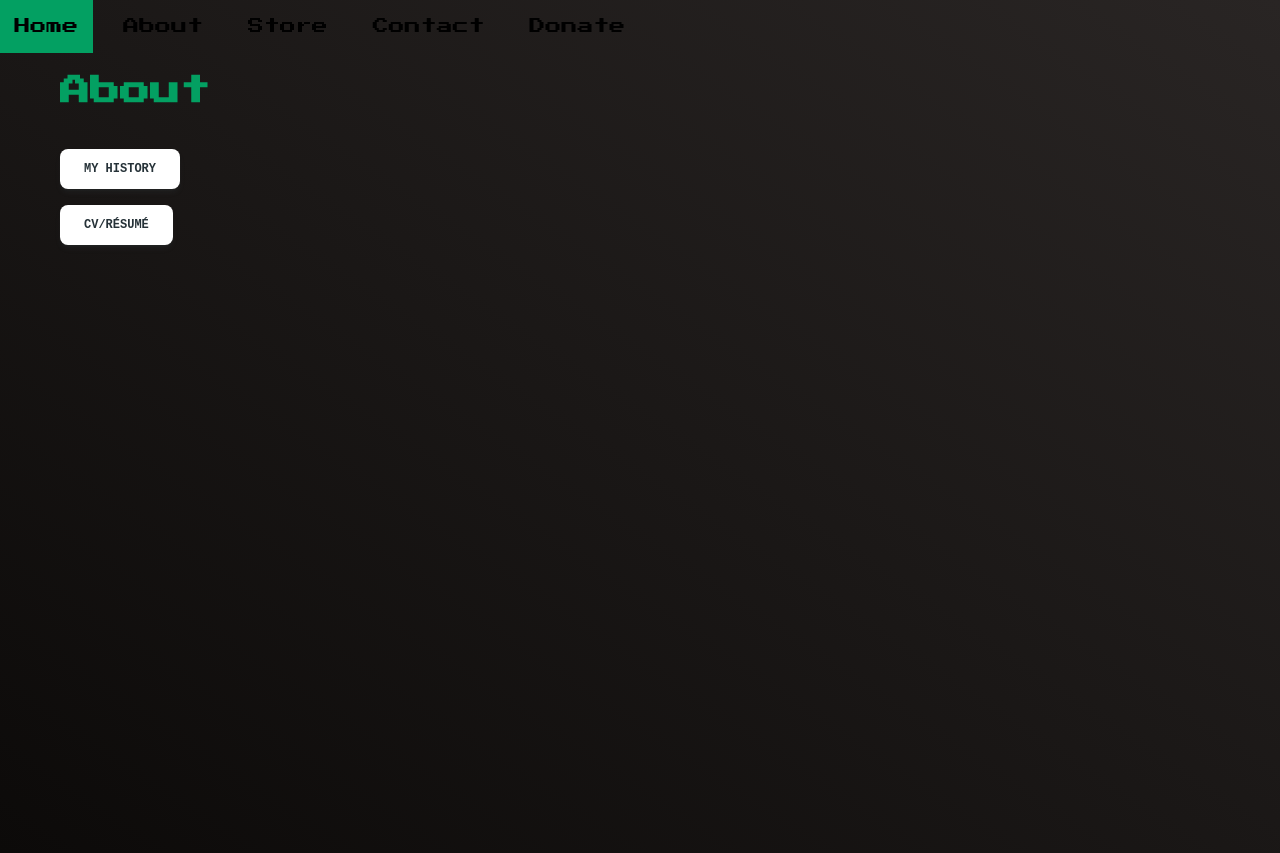
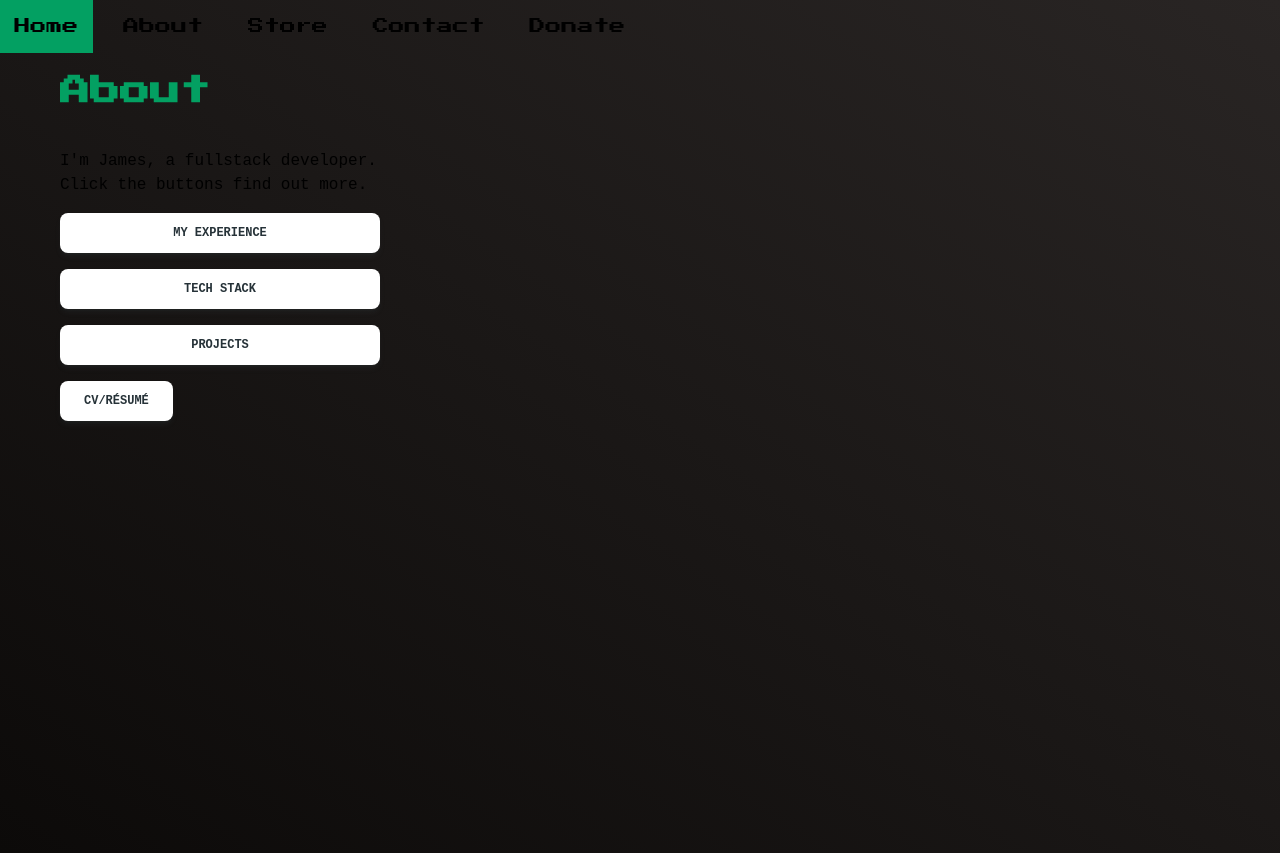
Before and after one commit to jamoowen/Portfolio-Next, a Next.js app: page /about in a window 1280 px wide. Built offline with nearby package versions, Linux system fonts and the light colour scheme.

Commit message:
home, contact and about are all working with the basic necessary features

```diff
--- /dev/null
+++ b/public/text/about.jsx
@@ -0,0 +1,51 @@
+const Experience = <>I have extensive commercial experience as a backend developer primarily using Python and SQL. During my current tenure, I have worked on my company's proprietary data modeling software,
+  developing new features in an agile environment. I wrote clean, testable code, adhering to the best practices of Software Development. Additionally, I ran many different
+  products as part of the SAAS offered to clients. I used a diverse range of technologies and have been exposed to different architectures and paradigms.
+  I have since become more interested in fullstack development and Web3 and
+  have been steadily learning and building projects to further my understanding.</>
+
+const Stack = <>
+  <span className="font-bold">Languages:</span> Python, Javascipt, Solidity, SQL <br />
+  <span className="font-bold">Libraries and Frameworks:</span> Next.js 13, React, Ethers.js, Apache Spark, Django,  <br />
+  <span className="font-bold">Technologies:</span> Hardhat, ADF, Databricks, Ganache, Brownie, Gitlab, GitHub <br />
+  <span className="font-bold">Clouds:</span> Azure, AWS, GCP <br />
+  <span className="font-bold">Skills:</span> Web development, Smart Contract Development, ETL, OOP, Unix & Windows shell <br />
+</>
+
+const NextjsProject = <>
+<a className="font-bold" href="https://github.com/jamoowen/Portfolio-Next/">This Website: </a>
+The most recent and relevant of my current projects
+is this very web application made with Next.js 13. Prior to this, most of my projects and development experience has been
+in Python and Solidity. I began reading into React initially to create a ui for a smart contract I was writing,
+and then decided to learn Next.js. I have thorougly enjoyed using the Next.js framework and am excited for all the
+future projects and applications that I will create with it.
+I will create with it! <br />
+</>
+
+const SolidityProject = <>
+<a className="font-bold" href="https://github.com/jamoowen/solidity/">Smart Contracts: </a>
+The next project is not just a single project, but a collection of projects (Smart Contracts) created whilst following
+Patrick Collins' Solidity course. <br />
+
+The projects are all created using Solidity and Python, with the web3.py library and using tools like Brownie and Ganache
+for local development. I used both the Infura and Alchemy API to deploy and interact with the smart contracts and Oracles
+like Chainlink to get external data into the Dapps.
+
+I am now in the process of progressing through Alchemy university's learning program with Solidity and Javascript and
+my Github should be updated shortly...
+</>
+
+const BreadthFirstSearchProject = <>
+<a className="font-bold" href="https://github.com/jamoowen/breadth_first_search/">Six Degrees of Separation:</a>
+This was a project I completed to satisfy my curiousity of searching Algorithms and what they are used for in practice.
+ <br/>
+ The Projects implements the breadth first search algorith, to find the shortest link between any two holywood actors.
+ It uses an IMDB data source and can prove that there is a maximum of six degrees of Separation between actors. Whilst
+ testing, I found that there was mostly only two to three degrees of separation between most actors which I found extremely
+ Interesting.
+
+</>
+
+
+
+export { Experience, Stack, NextjsProject, SolidityProject, BreadthFirstSearchProject };
--- a/src/app/(features)/about/page.jsx
+++ b/src/app/(features)/about/page.jsx
@@ -1,4 +1,3 @@
-
 "use client";
 
 import {
@@ -16,7 +15,14 @@ import {
 import Link from "next/link";
 import { useState } from "react";
 
+import { Collapsable } from "@/app/components/Collapsable";
 
+import { Experience,
+        Stack,
+        NextjsProject,
+        SolidityProject,
+        BreadthFirstSearchProject
+        } from "../../../../public/text/about";
 
 // function to render the pdf if clicked
 function RenderResume({ handleResumeClick }) {
@@ -39,10 +45,6 @@ export default function Home() {
         setResumeVisibility((prevVisibility) => !prevVisibility);
     };
 
-    const [openCollapse, setOpenCollapse] = useState(false);
-
-    const toggleOpen = () => setOpenCollapse((cur) => !cur);
-
 
 
     return (
@@ -56,28 +58,33 @@ export default function Home() {
 
 
                 </div>
+
                 <div className="flex flex-col ml-10 p-5 font-mono">
                 <div className="mb-4">
+                        I'm James, a fullstack developer. <br/>
+                         Click the buttons find out more.
 
-
-                    <Button color="white" fullWidth={false} size="md" className="font-mono" variant="gradient" onClick={toggleOpen}>My history</Button>
-                    <Collapse open={openCollapse}>
-                        <Card className="font-mono text-white bg-transparent">
-                            <CardBody >
-                                <Typography className="font-mono">
-                                    I have extensive commercial experience as a backend developer primarily using Python and SQL. During my current tenure, I have worked on my company's proprietary data modeling software,
-                                    developing new features in an agile environment. I wrote clean, testable code, adhering to the best practices of Software Development. Additionally, I ran many different
-                                    products on a weekly basis for our company which involved using a diverse tech stack. I have since become more interested in fullstack development and Web3 and
-                                    have been steadily learning and building projects to further my understanding.
-                                </Typography>
-                            </CardBody>
-                        </Card>
-                    </Collapse>
+                    </div>
+                    <div className="mb-4">
+                        <Collapsable btnName="My experience" fullWidth={true} text={Experience} _className="font-mono w-80" />
+                    </div>
+                    <div className="mb-4">
+                        <Collapsable  btnName="Tech Stack" fullWidth={true} text={Stack} _className="font-mono w-80"/>
+                    </div>
+                    <div className="mb-4">
+                        <Collapsable btnName="Projects" fullWidth={true} text={
+                            <>
+                        <Collapsable className="mb-4" btnName="Next.js App" text={NextjsProject} _className="font-mono w-64 mb-2"/>
+                        <Collapsable className="mb-4" btnName="Smart Contracts" text={SolidityProject} _className="font-mono w-64 mb-2"/>
+                        <Collapsable className="mb-4" btnName="Six Degrees of Separation" text={BreadthFirstSearchProject} _className="font-mono w-64 mb-2"/>
+                        </>
+                        } _className="font-mono w-80" />
                     </div>
 
 
 
-                    <div className="mb-4 w-40">
+
+                    <div className="mb-4">
                         <Menu>
                             <MenuHandler>
                                 <Button color="white" fullWidth={false} size="md" className="font-mono" variant="gradient">
--- a/src/app/(features)/merch/page.jsx
+++ b/src/app/(features)/merch/page.jsx
@@ -22,7 +22,7 @@ export default function Home() {
                         Store
                     </h1>
                     <p className="font-mono">
-                        C
+                        Coming soon...
                     </p>
 
                 </div>
--- /dev/null
+++ b/src/app/components/Collapsable.jsx
@@ -0,0 +1,40 @@
+import {
+    Button,
+    Menu,
+    MenuHandler,
+    MenuList,
+    MenuItem,
+    Typography,
+    Collapse,
+    Card,
+    CardBody,
+} from "@material-tailwind/react";
+
+import { useState } from "react";
+
+export function Collapsable({ btnName, text, _className }) {
+    const [openCollapse, setOpenCollapse] = useState(false);
+    const [openColor, setOpenColor] = useState("white");
+
+
+    const toggleOpen = () => {
+        setOpenCollapse((cur) => !cur);
+        setOpenColor((curColor) => (curColor === "white" ? "gray" : "white")); // Toggle color
+      };
+
+    return (
+        <>
+
+            <Button color={openColor} fullWidth={true} size="md" className={_className} variant="gradient" onClick={toggleOpen}>{btnName}</Button>
+            <Collapse open={openCollapse}>
+                <Card className="font-mono text-white bg-transparent">
+                    <CardBody >
+
+                            {text}
+
+                    </CardBody>
+                </Card>
+            </Collapse>
+        </>
+    )
+}
```
Also changed, not shown: 1 other file (tests, documents, lock files or other folders).
